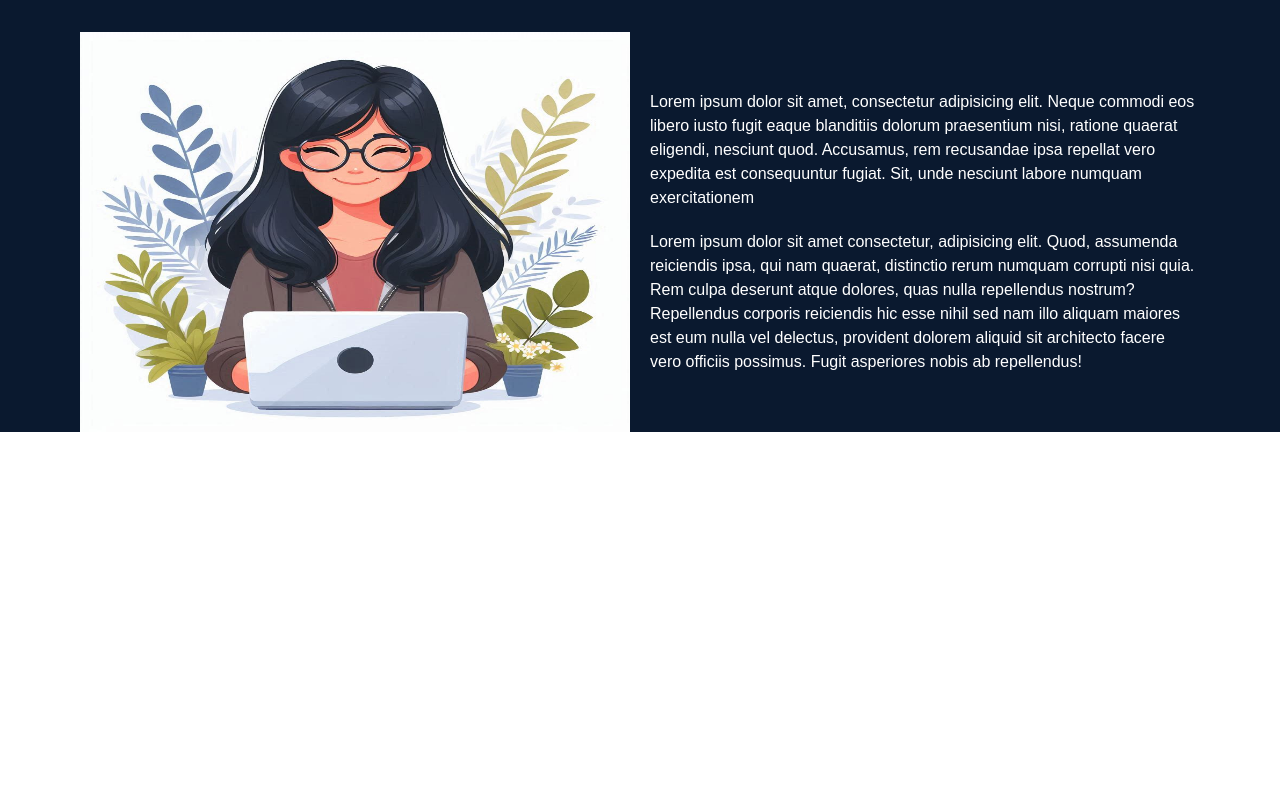
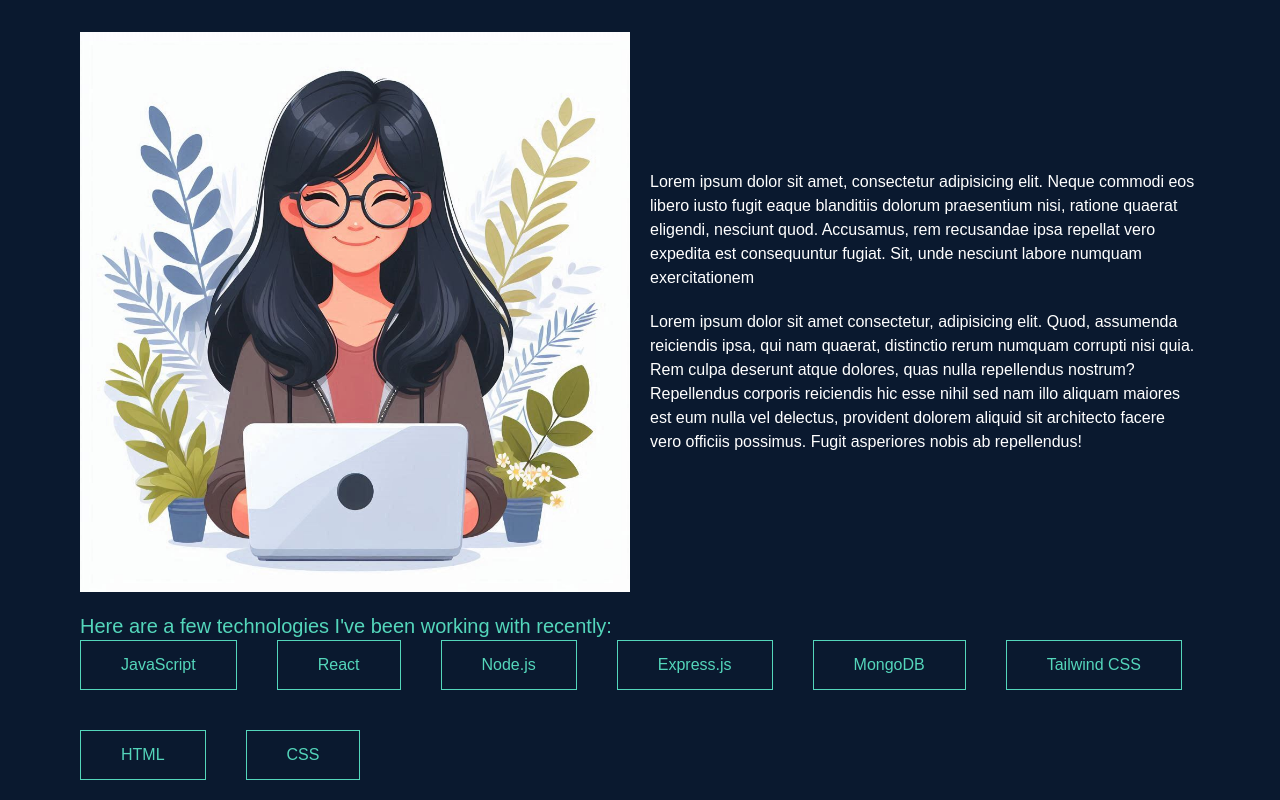
Before and after one commit to swathysukumaran/portfolio, a React (Vite) app in the folder frontend/: page / in a window 1280 px wide. Shown: the part 804-1604 px from the top of the page. Before the commit the page ends 1236 px from the top, so only its background shows below. Built offline with nearby package versions, Linux system fonts and the light colour scheme.

Commit message:
Add skills

```diff
--- a/frontend/src/pages/Home/About.tsx
+++ b/frontend/src/pages/Home/About.tsx
@@ -2,11 +2,21 @@ import React from "react";
 import SectionTitle from "../../components/SectionTitle";
 import profilePic from "../../assets/profile.jpeg";
 function About() {
+  const skills = [
+    "JavaScript",
+    "React",
+    "Node.js",
+    "Express.js",
+    "MongoDB",
+    "Tailwind CSS",
+    "HTML",
+    "CSS",
+  ];
   return (
     <div>
       <SectionTitle title="About" />
       <div className="flex w-full items-center gap-5">
-        <div className="h-[50vh] w-1/2 overflow-hidden">
+        <div className="h-[70vh] w-1/2 overflow-hidden">
           <img
             src={profilePic}
             alt="A lady with laptop"
@@ -32,6 +42,18 @@ function About() {
           </p>
         </div>
       </div>
+      <div className="py-5">
+        <h1 className="text-tertiary text-xl">
+          Here are a few technologies I've been working with recently:
+        </h1>
+        <div className="flex flex-wrap gap-10">
+          {skills.map((skill, index) => (
+            <div key={index} className="border border-tertiary py-3 px-10">
+              <h1 className="text-tertiary">{skill}</h1>
+            </div>
+          ))}
+        </div>
+      </div>
     </div>
   );
 }
```
